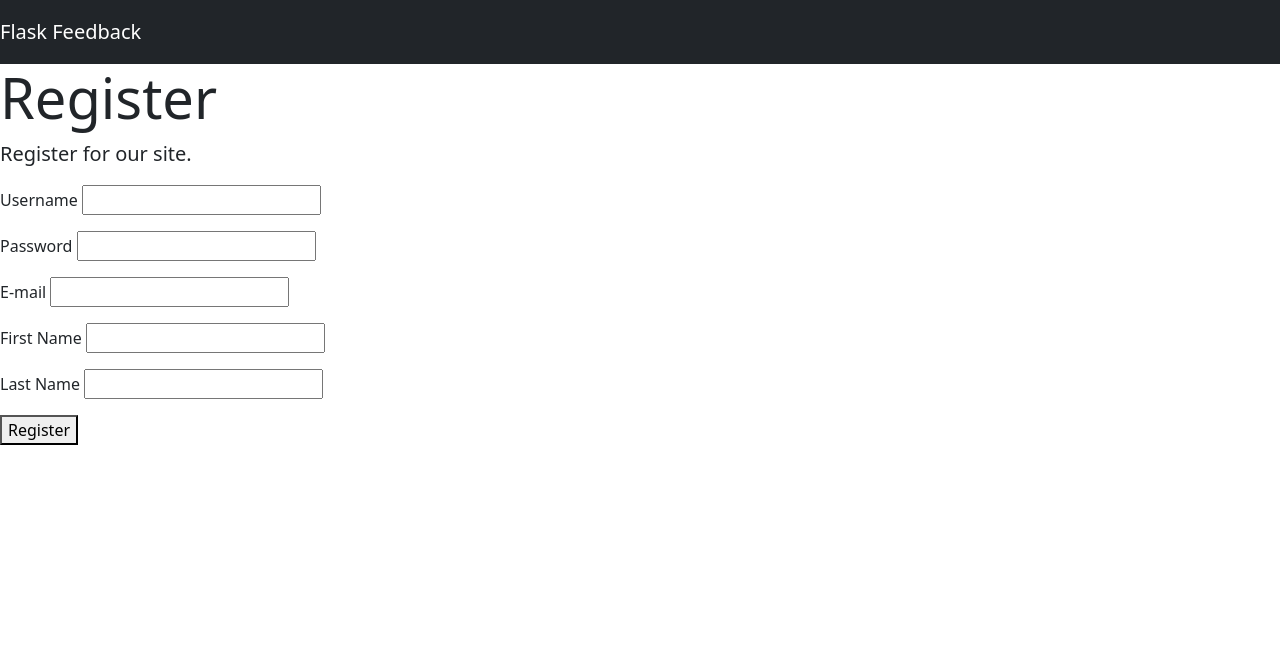
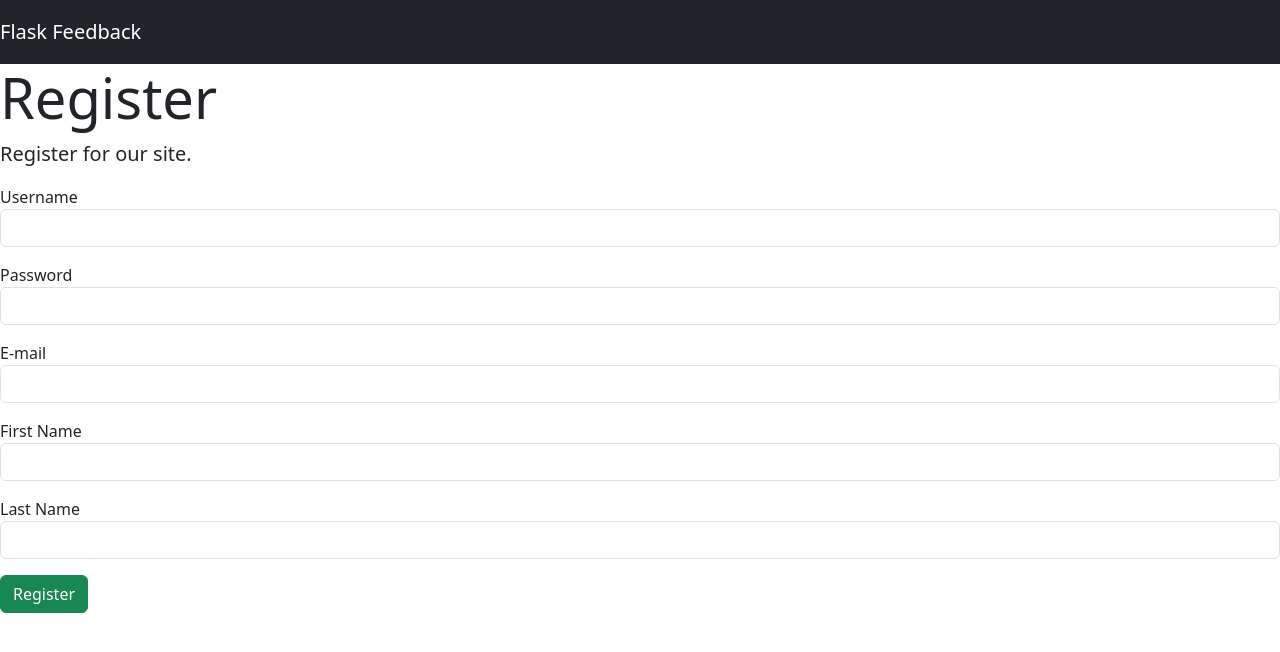
Before and after one commit to aubreyselamu/Flask-Feedback, a Flask app: page /register in a window 1280 px wide. Shown: the top 652 px of the page. Run offline with Flask 2, Linux system fonts and the light colour scheme; some libraries are stand-ins or nearby versions.

Commit message:
added UI for registering a user

```diff
--- a/templates/register.html
+++ b/templates/register.html
@@ -12,7 +12,7 @@
   if field.widget.input_type != 'hidden' %}
   <p>
     {{ field.label }}
-    {{ field }}
+    {{ field(class_='form-control') }}
 
     {% for error in field.errors %}
     {{ error }}
@@ -20,7 +20,7 @@
   </p>
   {% endfor %}
 
-  <button type="submit">Register</button>
+  <button class="btn btn-success" type="submit">Register</button>
 
 </form>
 
```
